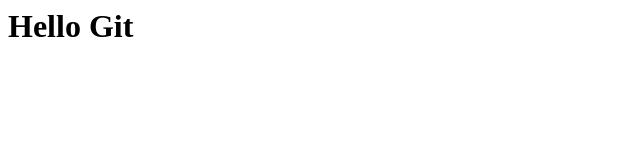
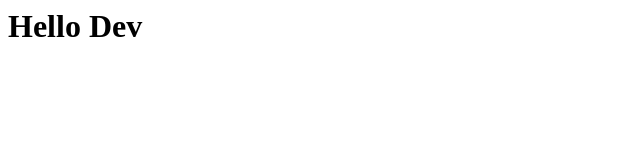
Before and after one commit to LetzShakeZzz/git-sample, a plain HTML site: page index.html in a window 1280 px wide. Shown: the full height of the page, 0-640 px from the left. Drawn offline with Linux system fonts and the light colour scheme.

Commit message:
Revert "Revert "lesson7""
This reverts commit fac8047fee2bdf6552a6652cd5bd934157e31270.

```diff
--- a/index.html
+++ b/index.html
@@ -1 +1 @@
-<h1>Hello Git</h1>
+<h1>Hello Dev</h1>
```
